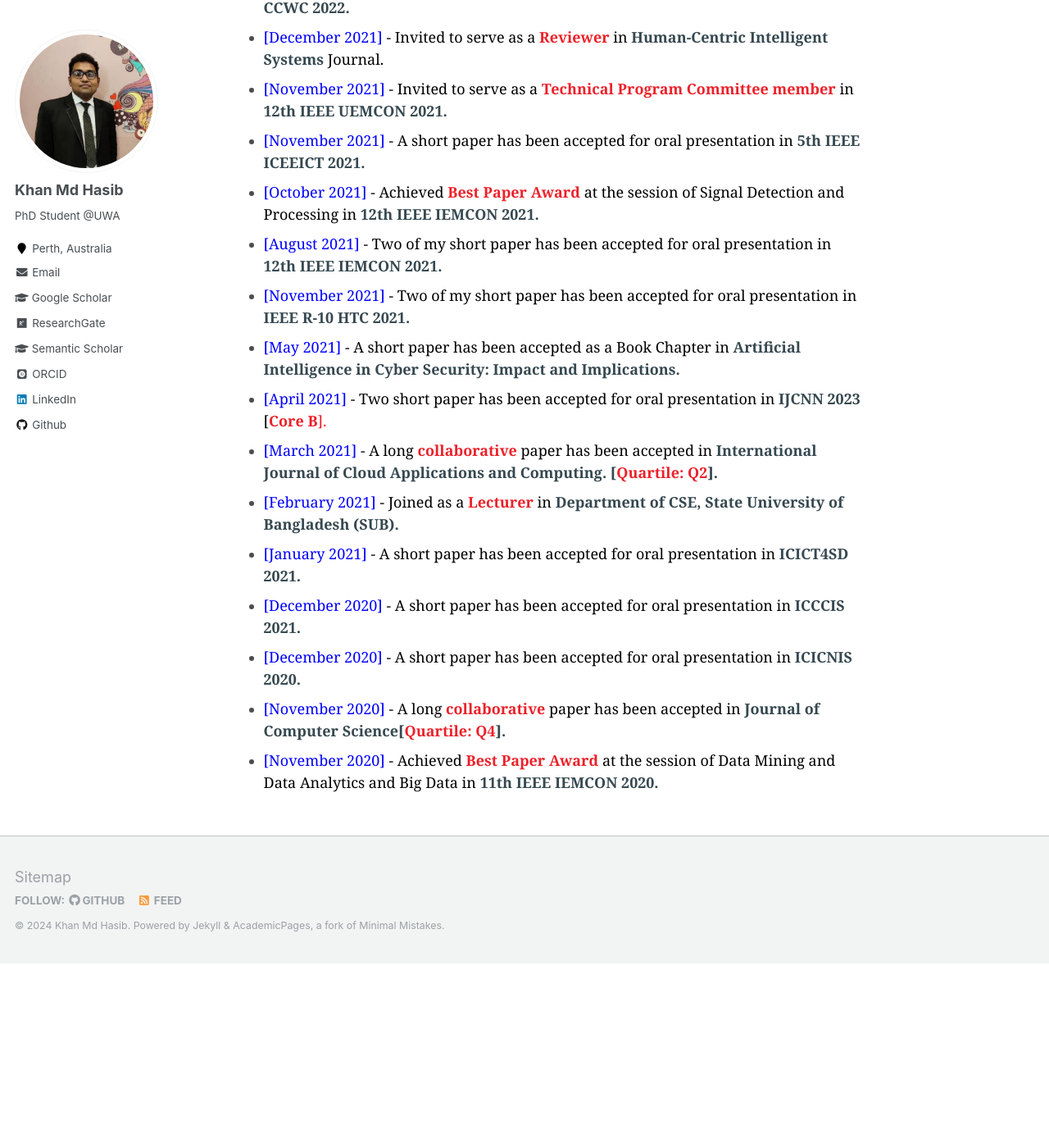
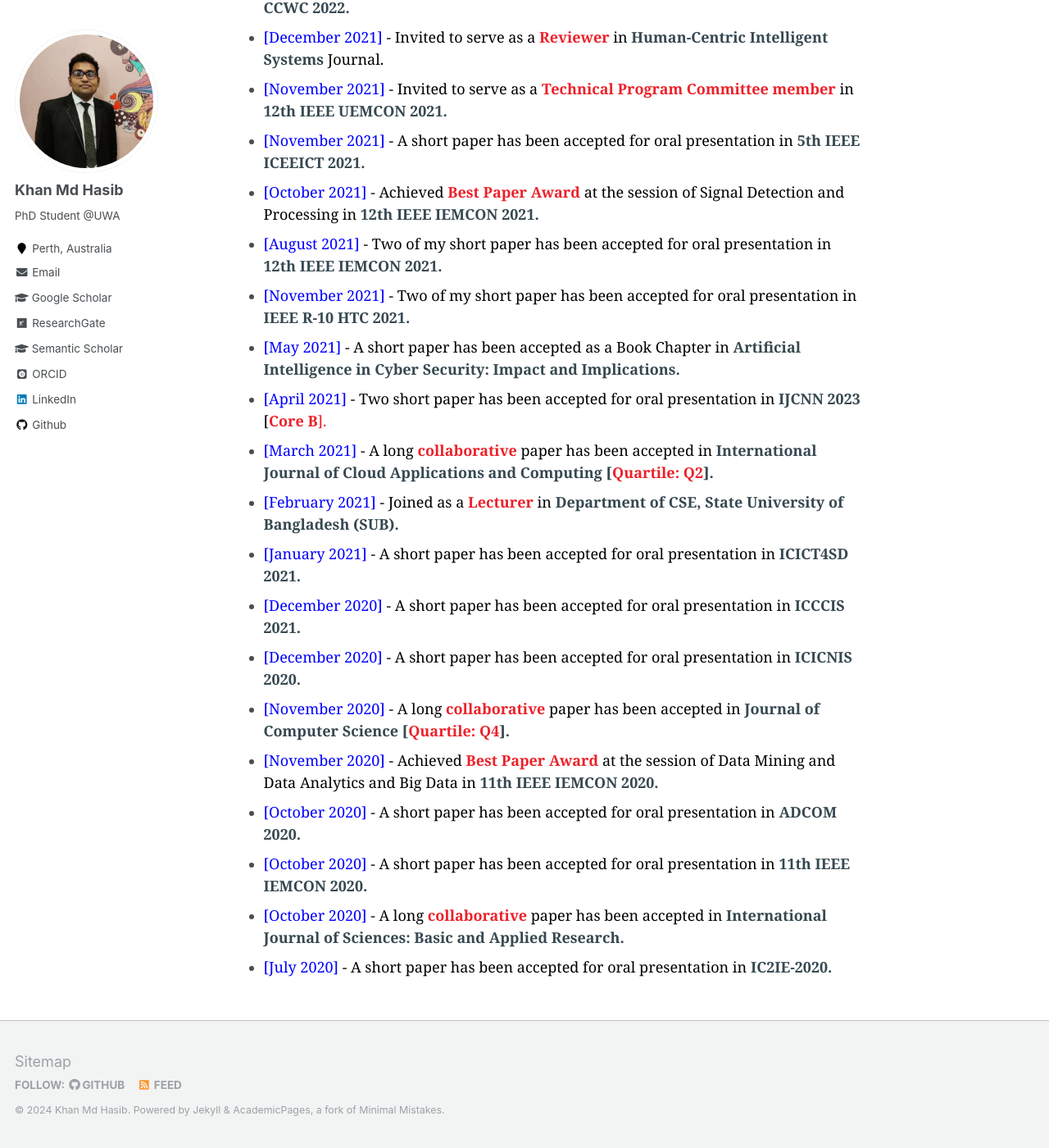
Before and after one commit to hasibaust13/hasibaust13.github.io, a Jekyll site: the page built from _pages/about.md, in a window 1280 px wide and 1400 px high, scrolled down 5245 px. Shown: the whole window at 82% size. Built offline with Jekyll 4.4.1, drawn with Linux system fonts in a browser that asks for light colours; some web fonts are replaced; before the commit the page ends 6420 px from its top, so only the background shows below that.

Commit message:
about.md

```diff
--- a/_pages/about.md
+++ b/_pages/about.md
@@ -23,7 +23,7 @@
 
 
 # Activities
-* <span style="font-family:Georgia; color:black"><span style="color:Blue">[November 2024]</span> - A long <span style="color:#ec212a;font-weight:bold">collaborative</span> paper has been accepted in <a href="https://www.nature.com/srep/" target="_blank" style="color:#364850;font-weight:bold">Scientific Reports</a> Journal [<span style="color:#ec212a"><b>Quartile</b>: Q1</span>].</span>
+* <span style="font-family:Georgia; color:black"><span style="color:Blue">[November 2024]</span> - A long <span style="color:#ec212a;font-weight:bold">collaborative</span> paper has been accepted in <a href="https://www.nature.com/articles/s41598-024-78363-w" target="_blank" style="color:#364850;font-weight:bold">Scientific Reports</a> Journal [<span style="color:#ec212a"><b>Quartile</b>: Q1</span>].</span>
 * <span style="font-family:Georgia; color:black"><span style="color:Blue">[October 2024]</span> - Invited to serve as a <span style="color:#ec212a;font-weight:bold">Reviewer</span> in <a href="https://www.sciencedirect.com/journal/psychiatry-research" target="_blank" style="color:#364850;font-weight:bold">Psychiatry Research</a> Journal[<span style="color:#ec212a"><b>Quartile</b>: Q1</span>].</span>
 * <span style="font-family:Georgia; color:black"><span style="color:Blue">[September 2024]</span> - A short paper has been accepted in for oral presentation in <a href="https://www.compasconf.org/" target="_blank" style="color:#364850;font-weight:bold">COMPAS 2024</a>.
 * <span style="font-family:Georgia; color:black"><span style="color:Blue">[September 2024]</span> - Invited as a <span style="color:#ec212a;font-weight:bold">Keynote</span> Speaker in an online webinar title <a href="https://www.facebook.com/events/1041764287735375/?ref=newsfeed" target="_blank" style="color:#364850;font-weight:bold">Ph.D. in Australia</a> organized by <span style="color:#364850;font-weight:bold">IEEE BUBT Student Branch</span>.</span>
@@ -96,10 +96,14 @@
 * <span style="font-family:Georgia; color:black"><span style="color:Blue">[November 2021]</span> - Two of my short paper has been accepted for oral presentation in <a href="https://attend.ieee.org/r10htc-2021/" target="_blank" style="color:#364850;font-weight:bold"> IEEE R-10 HTC 2021.
 * <span style="font-family:Georgia; color:black"><span style="color:Blue">[May 2021]</span> - A short paper has been accepted as a Book Chapter in <a href="https://link.springer.com/book/10.1007/978-3-030-88040-8" target="_blank" style="color:#364850;font-weight:bold">Artificial Intelligence in Cyber Security: Impact and Implications.
 * <span style="font-family:Georgia; color:black"><span style="color:Blue">[April 2021]</span> - Two short paper has been accepted for oral presentation in <a href="https://ieeexplore.ieee.org/xpl/conhome/9533266/proceeding" target="_blank" style="color:#364850;font-weight:bold">IJCNN 2023 </a> [<span style="color:#ec212a"><b>Core B</b>].</span>
-* <span style="font-family:Georgia; color:black"><span style="color:Blue">[March 2021]</span> - A long <span style="color:#ec212a;font-weight:bold">collaborative</span> paper has been accepted in <a href="https://www.igi-global.com/journal/international-journal-cloud-applications-computing/41974" target="_blank" style="color:#364850;font-weight:bold">International Journal of Cloud Applications and Computing. [<span style="color:#ec212a"><b>Quartile</b>: Q2</span>].
+* <span style="font-family:Georgia; color:black"><span style="color:Blue">[March 2021]</span> - A long <span style="color:#ec212a;font-weight:bold">collaborative</span> paper has been accepted in <a href="https://www.igi-global.com/journal/international-journal-cloud-applications-computing/41974" target="_blank" style="color:#364850;font-weight:bold">International Journal of Cloud Applications and Computing [<span style="color:#ec212a"><b>Quartile</b>: Q2</span>].
 * <span style="font-family:Georgia; color:black"><span style="color:Blue">[February 2021]</span> - Joined as a  <span style="color:#ec212a;font-weight:bold">Lecturer</span> in <a href="https://www.sub.ac.bd/department/computer-science-and-engineering" target="_blank" style="color:#364850;font-weight:bold">  Department of CSE, State University of Bangladesh (SUB).
 * <span style="font-family:Georgia; color:black"><span style="color:Blue">[January 2021]</span> - A short paper has been accepted for oral presentation in <a href="https://icict4sd.bup.edu.bd/" target="_blank" style="color:#364850;font-weight:bold">ICICT4SD 2021.
 * <span style="font-family:Georgia; color:black"><span style="color:Blue">[December 2020]</span> - A short paper has been accepted for oral presentation in <a href="https://ieeexplore.ieee.org/xpl/conhome/9396788/proceeding" target="_blank" style="color:#364850;font-weight:bold">ICCCIS 2021.
 * <span style="font-family:Georgia; color:black"><span style="color:Blue">[December 2020]</span> - A short paper has been accepted for oral presentation in <a href="https://icicnis.com/" target="_blank" style="color:#364850;font-weight:bold">ICICNIS 2020.
-* <span style="font-family:Georgia; color:black"><span style="color:Blue">[November 2020]</span> - A long <span style="color:#ec212a;font-weight:bold">collaborative</span> paper has been accepted in <a href="https://thescipub.com/jcs" target="_blank" style="color:#364850;font-weight:bold">Journal of Computer Science[<span style="color:#ec212a"><b>Quartile</b>: Q4</span>].
+* <span style="font-family:Georgia; color:black"><span style="color:Blue">[November 2020]</span> - A long <span style="color:#ec212a;font-weight:bold">collaborative</span> paper has been accepted in <a href="https://thescipub.com/jcs" target="_blank" style="color:#364850;font-weight:bold">Journal of Computer Science [<span style="color:#ec212a"><b>Quartile</b>: Q4</span>].
 * <span style="font-family:Georgia; color:black"><span style="color:Blue">[November 2020]</span> - Achieved  <span style="color:#ec212a;font-weight:bold">Best Paper Award</span> at the session of Data Mining and Data Analytics and Big Data in<a href="https://ieee-iemcon.org/" target="_blank" style="color:#364850;font-weight:bold"> 11th IEEE IEMCON 2020.
+* <span style="font-family:Georgia; color:black"><span style="color:Blue">[October 2020]</span> - A short paper has been accepted for oral presentation in <a href="" target="_blank" style="color:#364850;font-weight:bold"> ADCOM 2020.
+* <span style="font-family:Georgia; color:black"><span style="color:Blue">[October 2020]</span> - A short paper has been accepted for oral presentation in <a href="https://ieee-iemcon.org/" target="_blank" style="color:#364850;font-weight:bold"> 11th IEEE IEMCON 2020.
+* <span style="font-family:Georgia; color:black"><span style="color:Blue">[October 2020]</span> - A long <span style="color:#ec212a;font-weight:bold">collaborative</span> paper has been accepted in <a href="https://gssrr.org/index.php/JournalOfBasicAndApplied/article/view/11939" target="_blank" style="color:#364850;font-weight:bold"> International Journal of Sciences: Basic and Applied Research.
+* <span style="font-family:Georgia; color:black"><span style="color:Blue">[July 2020]</span> - A short paper has been accepted for oral presentation in <a href="https://ieeexplore.ieee.org/xpl/conhome/9274557/proceeding" target="_blank" style="color:#364850;font-weight:bold"> IC2IE-2020.
```
Also changed, not shown: 2 other files.
